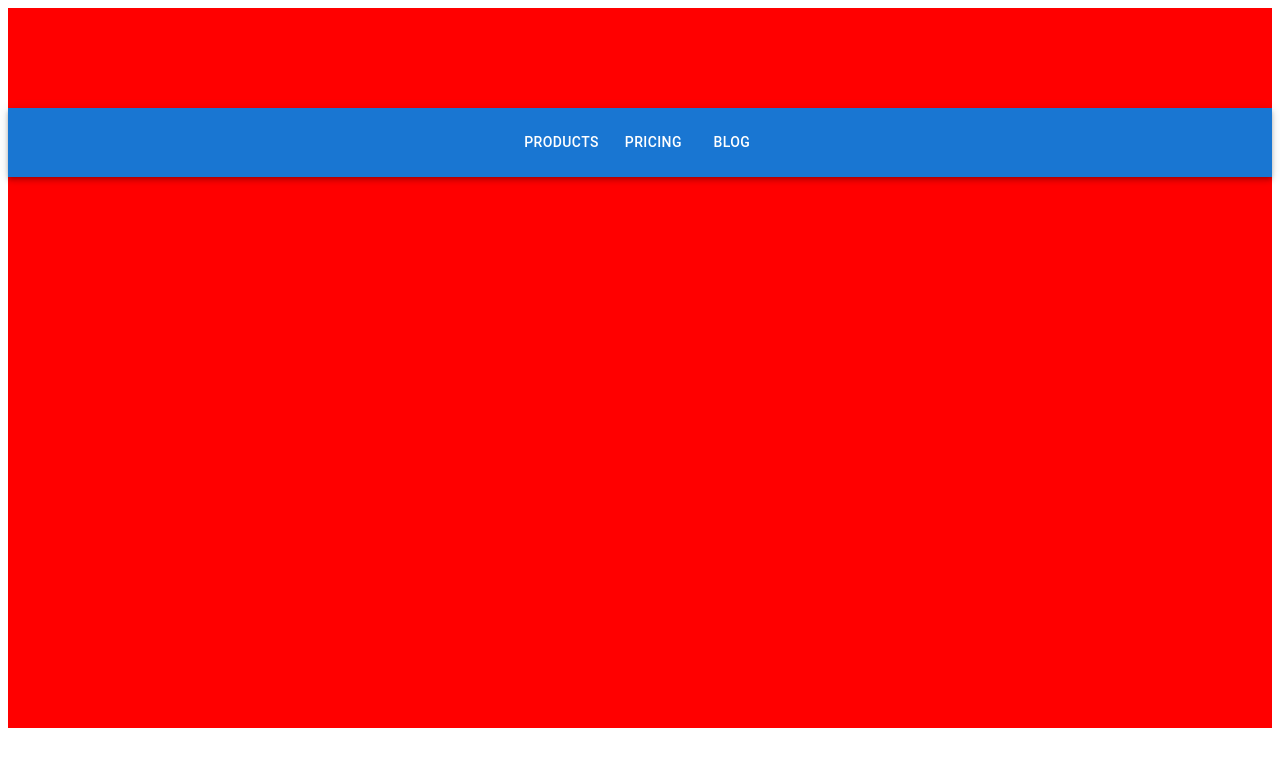
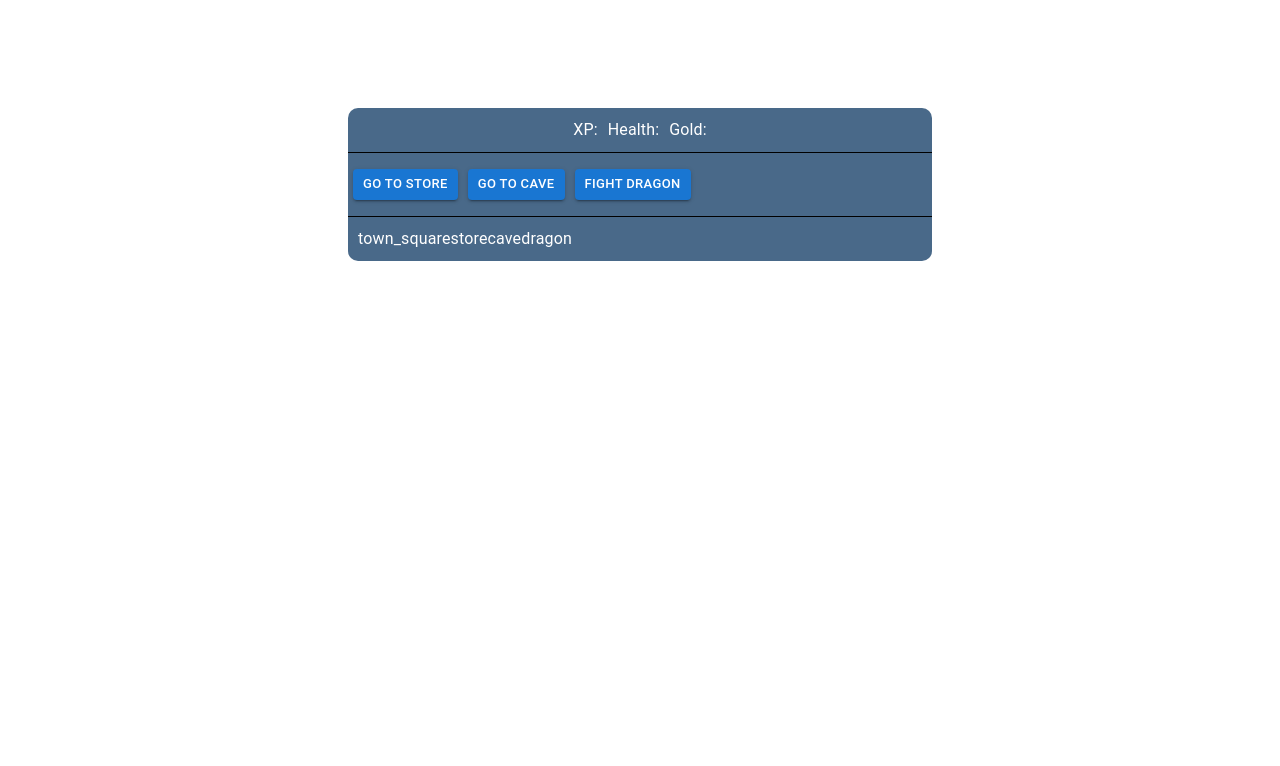
Before and after one commit to cosminsaracil/role-text-game, a Next.js app: page / in a window 1280 px wide. Shown: the top 766 px of the page. Built offline with nearby package versions, Linux system fonts and the light colour scheme.

Commit message:
17.03.2024 3:51PM

```diff
--- a/src/app/components/appbar/appBar.js
+++ b/src/app/components/appbar/appBar.js
@@ -4,33 +4,152 @@ import AppBar from "@mui/material/AppBar";
 import Box from "@mui/material/Box";
 import Container from "@mui/material/Container";
 import Button from "@mui/material/Button";
+import Typography from "@mui/material/Typography";
+import Divider from "@mui/material/Divider";
+import { useState } from "react";
 
-const pages = ["Products", "Pricing", "Blog"];
+const places = [
+  {
+    name: "town_square",
+    buttonText: ["Go to store", "Go to cave", "Fight dragon"],
+  },
+  {
+    name: "store",
+    buttonText: [
+      "Buy 10 health (10 gold)",
+      "Buy weapon (30 gold)",
+      "Go to town square",
+    ],
+  },
+  {
+    name: "cave",
+    buttonText: ["Fight slime", "Fight fanged beast", "Go to town square"],
+  },
+  { name: "dragon", buttonText: ["Attack", "Dodge", "Run"] },
+];
 
 function ResponsiveAppBar() {
+  const [location, setLocation] = useState("town_square");
+  console.log(location);
   return (
     <AppBar
       position="static"
-      sx={{ display: "inline-block", marginTop: "100px" }}
+      sx={{
+        display: "inline-block",
+        marginTop: "100px",
+        backgroundColor: "transparent",
+        boxShadow: "none",
+      }}
     >
-      <Container maxWidth="xl" sx={{ width: "50%" }}>
+      <Container
+        maxWidth="xl"
+        sx={{
+          width: "50%",
+        }}
+      >
         <Box
           sx={{
             flexGrow: 1,
             display: { xs: "none", md: "flex", gap: "10px" },
             justifyContent: "center",
+            backgroundColor: "#496989",
+            borderTopRightRadius: "10px",
+            borderTopLeftRadius: "10px",
+            padding: "10px",
           }}
         >
-          {pages.map((page) => (
-            <Button
-              key={page}
-              sx={{
-                my: 2,
-                color: "white",
-              }}
-            >
-              {page}
-            </Button>
+          <Typography>{"XP: "}</Typography>
+          <Typography>{"Health: "}</Typography>
+          <Typography>{"Gold: "}</Typography>
+        </Box>
+        <Divider sx={{ backgroundColor: "black" }} />
+        <Box
+          sx={{
+            flexGrow: 1,
+            display: { xs: "none", md: "flex" },
+            backgroundColor: "#496989",
+          }}
+        >
+          {location === "town_square" &&
+            places.map(
+              (place) =>
+                place.name === location && (
+                  <div key={place.name}>
+                    <Button
+                      sx={{ my: 2, color: "white", ml: "5px" }}
+                      variant="contained"
+                      size="small"
+                      onClick={() => {
+                        setLocation(place.buttonText[0]);
+                        if (place.buttonText[0] === "Go to store") {
+                          console.log("store");
+                        }
+                      }}
+                    >
+                      {place.buttonText[0]}
+                    </Button>
+                    <Button
+                      sx={{ my: 2, color: "white", ml: "10px" }}
+                      variant="contained"
+                      size="small"
+                      onClick={() => setLocation(place.buttonText[1])}
+                    >
+                      {place.buttonText[1]}
+                    </Button>
+                    <Button
+                      sx={{ my: 2, color: "white", ml: "10px" }}
+                      variant="contained"
+                      size="small"
+                      onClick={() => setLocation(place.buttonText[2])}
+                    >
+                      {place.buttonText[2]}
+                    </Button>
+                  </div>
+                )
+            )}
+          {location === "Go to store" &&
+            places.map(
+              (place) =>
+                place.name === location && (
+                  <div key={place.name}>
+                    <Button
+                      sx={{ my: 2, color: "white", ml: "10px" }}
+                      variant="contained"
+                      onClick={() => setLocation(place.buttonText[0])}
+                    >
+                      {place.buttonText[0]}
+                    </Button>
+                    <Button
+                      sx={{ my: 2, color: "white", ml: "10px" }}
+                      variant="contained"
+                      onClick={() => setLocation(place.buttonText[1])}
+                    >
+                      {place.buttonText[1]}
+                    </Button>
+                    <Button
+                      sx={{ my: 2, color: "white", ml: "10px" }}
+                      variant="contained"
+                      onClick={() => setLocation(place.buttonText[2])}
+                    >
+                      {place.buttonText[2]}
+                    </Button>
+                  </div>
+                )
+            )}
+        </Box>
+        <Divider sx={{ backgroundColor: "black" }} />
+        <Box
+          sx={{
+            flexGrow: 1,
+            display: { xs: "none", md: "flex" },
+            backgroundColor: "#496989",
+            borderBottomRightRadius: "10px",
+            borderBottomLeftRadius: "10px",
+            padding: "10px",
+          }}
+        >
+          {places.map((place) => (
+            <Typography key={place.name}>{place.name}</Typography>
           ))}
         </Box>
       </Container>
--- a/src/app/page.js
+++ b/src/app/page.js
@@ -4,7 +4,6 @@ export default function Home() {
   return (
     <div
       style={{
-        backgroundColor: "red",
         height: "90vh",
       }}
     >
```
